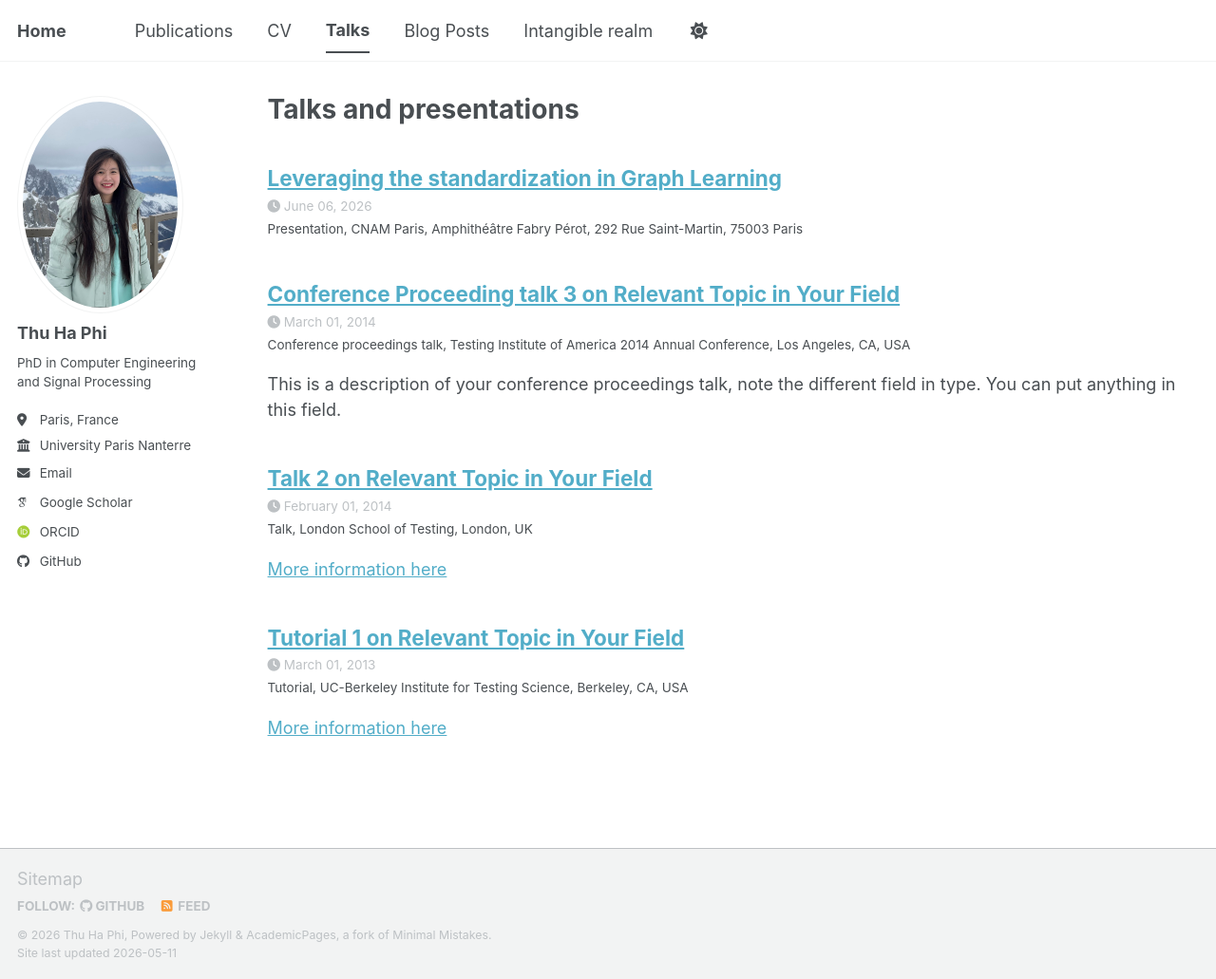
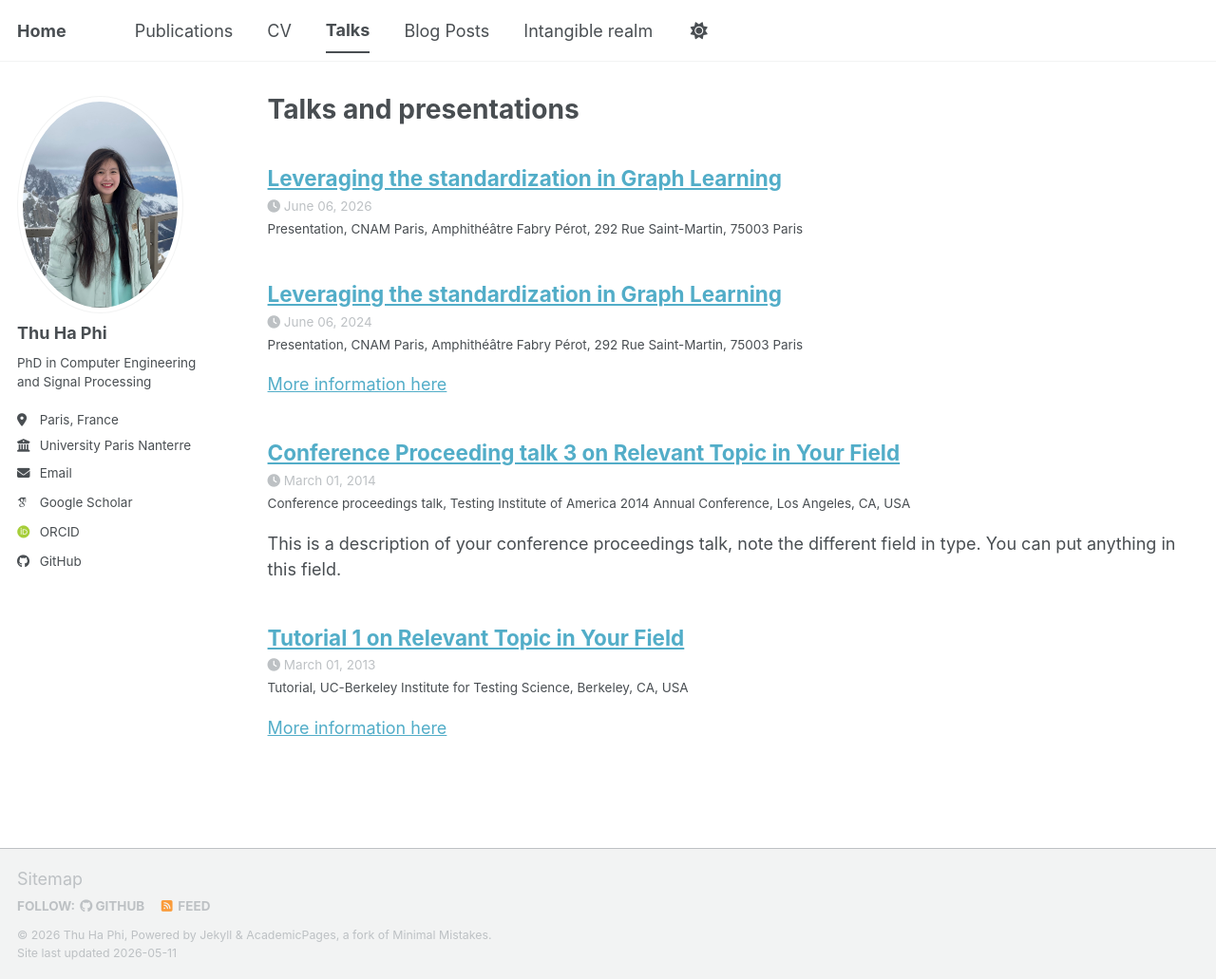
Before and after one commit to ChionanthusRetusus/thuhaphi.github.io, a Jekyll site: the page built from _pages/talks.html, in a window 1280 px wide and 1031 px high. Shown: the whole window at 95% size. Built offline with Jekyll 4.4.1, drawn with Linux system fonts in a browser that asks for light colours; some web fonts are replaced; a script bundle is joined from its source files by our own code; library files that are not in the unit come from our copies.

Commit message:
Update 2014-02-01-talk-2.md

```diff
--- a/_talks/2014-02-01-talk-2.md
+++ b/_talks/2014-02-01-talk-2.md
@@ -1,13 +1,11 @@
 ---
-title: "Talk 2 on Relevant Topic in Your Field"
+title: "Leveraging the standardization in Graph Learning"
 collection: talks
-type: "Talk"
-permalink: /talks/2014-02-01-talk-2
-venue: "London School of Testing"
-date: 2014-02-01
-location: "London, UK"
+type: "Presentation"
+permalink: https://gdr-iasis.cnrs.fr/reunions/apprentissage-de-graphes/
+venue: "CNAM Paris, Amphithéâtre Fabry Pérot"
+date: 2024-06-06
+location: "292 Rue Saint-Martin, 75003 Paris"
 ---
 
-[More information here](http://example2.com)
-
-This is a description of your talk, which is a markdown files that can be all markdown-ified like any other post. Yay markdown!
+[More information here](https://gdr-iasis.cnrs.fr/reunions/apprentissage-de-graphes/)
```
